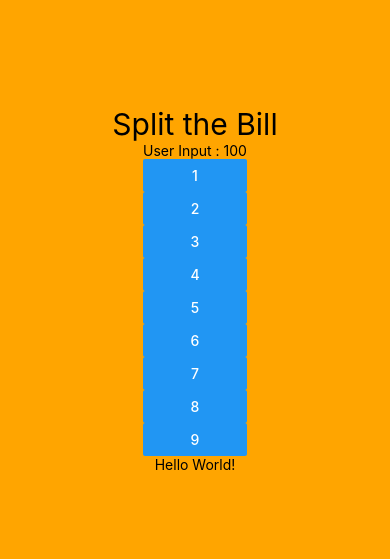
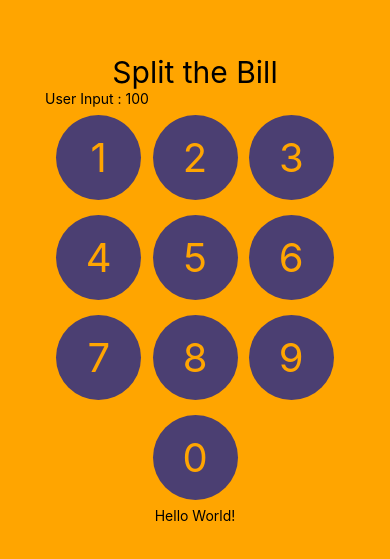
Before and after one commit to NoahAldhous/split-the-bill-react-native, a React Native app: screen / in a window 390 px wide. Shown: the part 133-692 px from the top of the page. Built offline with nearby package versions, Linux system fonts and the light colour scheme.

Commit message:
calculator buttons now render corrctly, are now Pressable instead of Button components to allow for more styling options.

```diff
--- a/App.tsx
+++ b/App.tsx
@@ -16,7 +16,7 @@ export default function App() {
 
 const styles = StyleSheet.create({
   container: {
-    flex: 1,
+    flex: 2,
     backgroundColor: 'orange',
     alignItems: 'center',
     justifyContent: 'center',
--- a/components/Calculator/Calculator.tsx
+++ b/components/Calculator/Calculator.tsx
@@ -1,5 +1,5 @@
 import React, {useState} from 'react';
-import {View, StyleSheet, Text, Button} from 'react-native';
+import {View, StyleSheet, Text, Pressable} from 'react-native';
 import CalculatorButtons from './CalculatorButtons';
 import ServiceChargeButtons from './ServiceChargeButtons';
 
@@ -11,6 +11,8 @@ const Calculator = () => {
 
     const [bill, setBill] = useState<string>("0.00")
 
+    const buttonArray = ["1","2","3","4","5","6","7","8","9"];
+
     const calculateBill = () => {
         let billWithoutTip:number = Number(userInput);
 
@@ -21,11 +23,142 @@ const Calculator = () => {
 
     return <View>
         <Text>User Input : {userInput}</Text>
-        <CalculatorButtons/>
-        {/* <Text>Service Charge : {serviceCharge}</Text>
-        <Text>Bill: {bill}</Text> */}
-        {/* <ServiceChargeButtons setServiceCharge = {setServiceCharge} calculateBill = {calculateBill}/> */}
+        <View style={styles.buttonContainer}>
+            <View style={styles.buttonRow}>
+                <Pressable style= {({ pressed }) => [
+                    {
+                        backgroundColor: pressed
+                            ? '#1F2041'
+                            : '#4B3F72'
+                    },
+                    styles.calculatorButton
+                ]}onPress={() => console.log("Pressed!")}>
+                    <Text style={styles.calculatorButtonText}>1</Text>
+                </Pressable>
+                <Pressable style= {({ pressed }) => [
+                    {
+                        backgroundColor: pressed
+                            ? '#1F2041'
+                            : '#4B3F72'
+                    },
+                    styles.calculatorButton
+                ]}onPress={() => console.log("Pressed!")}>
+                    <Text style={styles.calculatorButtonText}>2</Text>
+                </Pressable>
+                <Pressable style= {({ pressed }) => [
+                    {
+                        backgroundColor: pressed
+                            ? '#1F2041'
+                            : '#4B3F72'
+                    },
+                    styles.calculatorButton
+                ]}onPress={() => console.log("Pressed!")}>
+                    <Text style={styles.calculatorButtonText}>3</Text>
+                </Pressable>
+            </View>
+            <View style={styles.buttonRow}>
+                <Pressable style= {({ pressed }) => [
+                    {
+                        backgroundColor: pressed
+                            ? '#1F2041'
+                            : '#4B3F72'
+                    },
+                    styles.calculatorButton
+                ]}onPress={() => console.log("Pressed!")}>
+                    <Text style={styles.calculatorButtonText}>4</Text>
+                </Pressable>
+                <Pressable style= {({ pressed }) => [
+                    {
+                        backgroundColor: pressed
+                            ? '#1F2041'
+                            : '#4B3F72'
+                    },
+                    styles.calculatorButton
+                ]}onPress={() => console.log("Pressed!")}>
+                    <Text style={styles.calculatorButtonText}>5</Text>
+                </Pressable>
+                <Pressable style= {({ pressed }) => [
+                    {
+                        backgroundColor: pressed
+                            ? '#1F2041'
+                            : '#4B3F72'
+                    },
+                    styles.calculatorButton
+                ]}onPress={() => console.log("Pressed!")}>
+                    <Text style={styles.calculatorButtonText}>6</Text>
+                </Pressable>
+            </View>
+            <View style={styles.buttonRow}>
+                <Pressable style= {({ pressed }) => [
+                    {
+                        backgroundColor: pressed
+                            ? '#1F2041'
+                            : '#4B3F72'
+                    },
+                    styles.calculatorButton
+                ]}onPress={() => console.log("Pressed!")}>
+                    <Text style={styles.calculatorButtonText}>7</Text>
+                </Pressable>
+                <Pressable style= {({ pressed }) => [
+                    {
+                        backgroundColor: pressed
+                            ? '#1F2041'
+                            : '#4B3F72'
+                    },
+                    styles.calculatorButton
+                ]}onPress={() => console.log("Pressed!")}>
+                    <Text style={styles.calculatorButtonText}>8</Text>
+                </Pressable>
+                <Pressable style= {({ pressed }) => [
+                    {
+                        backgroundColor: pressed
+                            ? '#1F2041'
+                            : '#4B3F72'
+                    },
+                    styles.calculatorButton
+                ]}onPress={() => console.log("Pressed!")}>
+                    <Text style={styles.calculatorButtonText}>9</Text>
+                </Pressable>
+            </View>
+            <View style={styles.buttonRow}>
+                <Pressable style={({ pressed }) => [
+                    {
+                        backgroundColor: pressed
+                            ? '#1F2041'
+                            : '#4B3F72'
+                    },
+                    styles.calculatorButton
+                ]}>
+                    <Text style={styles.calculatorButtonText}>0</Text>
+                </Pressable>
+            </View>
+        </View>
+
     </View>
 };
 
+const styles = StyleSheet.create({
+    buttonContainer: {
+    },
+    buttonRow: {
+        flexDirection:"row",
+        justifyContent:"space-evenly",
+        alignItems:"center",
+        height: 100,
+        width: 300,
+    },
+    calculatorButton: {
+        borderRadius:50,
+        padding:1,
+        width:85,
+        height:85,
+        justifyContent:"center",
+        alignItems:"center",
+    },
+    calculatorButtonText: {
+        color:"orange",
+        fontSize:40,
+    }
+  });
+
 export default Calculator;
--- a/components/Calculator/ServiceChargeButtons.tsx
+++ b/components/Calculator/ServiceChargeButtons.tsx
@@ -2,7 +2,10 @@ import React, {useState} from 'react';
 import {View, StyleSheet, Text, Button} from 'react-native';
 
 
-const ServiceChargeButtons = (props: { setServiceCharge: (arg0: number) => void; calculateBill: () => void; }) => {
+const ServiceChargeButtons = (props: {
+        setServiceCharge: (arg0: number) => void;
+        calculateBill: () => void;
+    }) => {
 
     const { setServiceCharge , calculateBill } = props;
 
```
